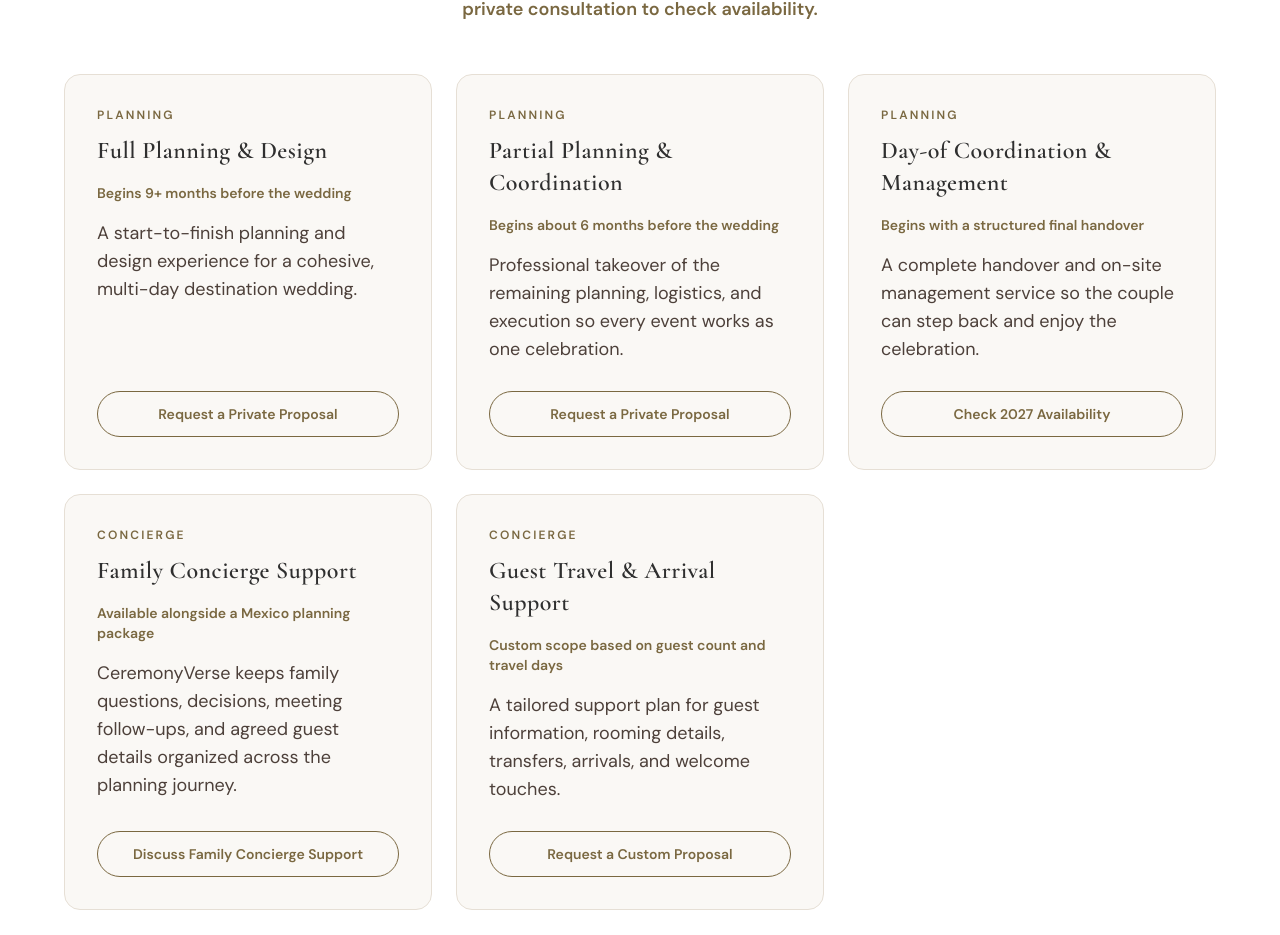
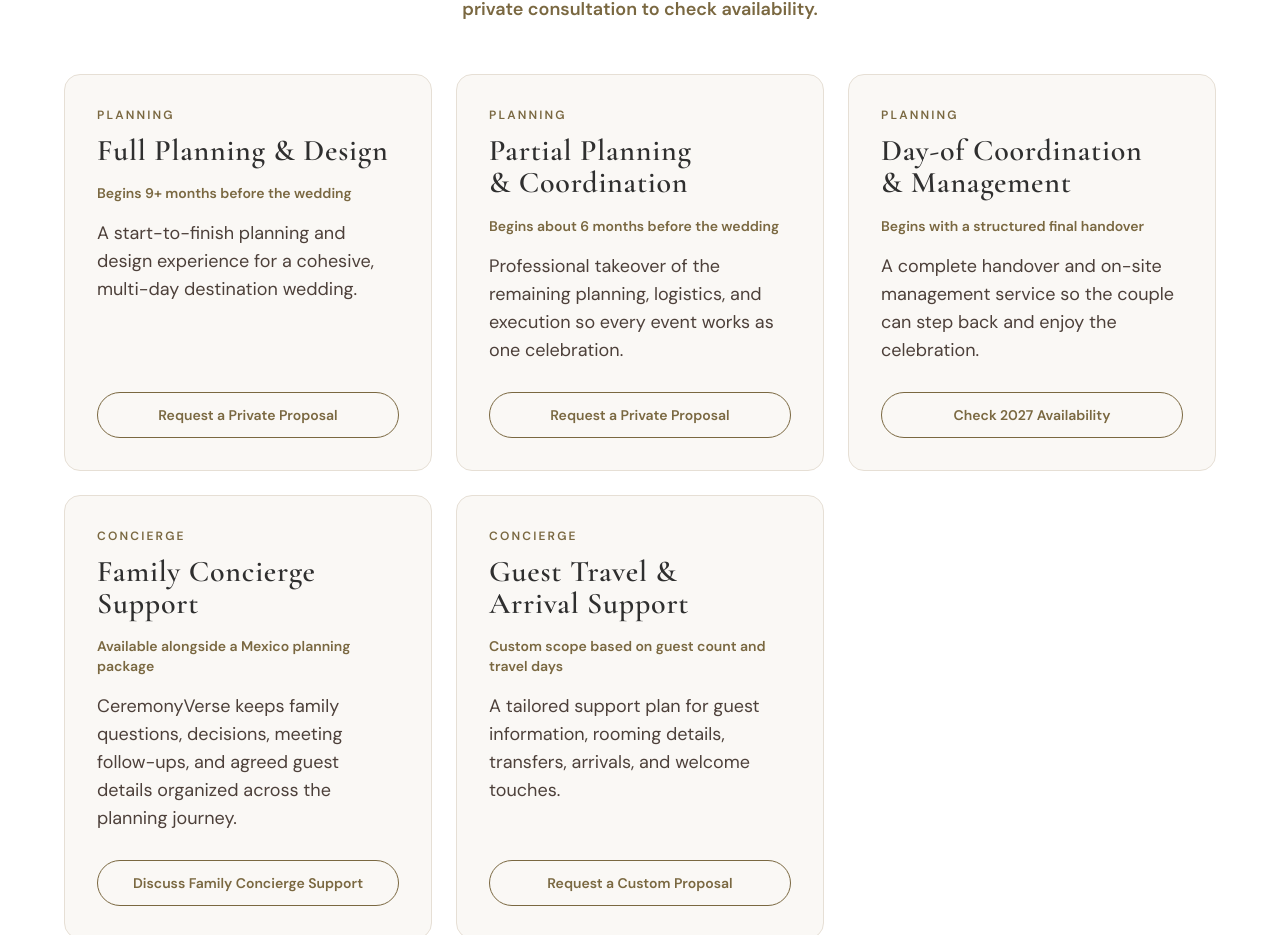
Before and after one commit to leylabernie/v0-ceremony-verse-wedding-concierge, a Next.js app: page / in a window 1280 px wide. Shown: the part 3177-4112 px from the top of the page. Built offline with nearby package versions, Linux system fonts and the light colour scheme.

Commit message:
Apply luxury package title styling without republishing page content

```diff
--- a/app/globals.css
+++ b/app/globals.css
@@ -200,7 +200,9 @@
 /* Mexico package names use the same Cormorant display family as the site's
    luxury section headers, at a card-appropriate scale. Keeping this shared
    class prevents the four package views from drifting apart again. */
-.cv-package-title {
+.cv-package-title,
+article.flex.flex-col.rounded-2xl.border.border-\[\#e6dfd5\].bg-\[\#faf8f5\].p-8 > h3,
+article.flex.flex-col.rounded-2xl.border.border-white\/15.bg-white\/5.p-8 > h3 {
   font-family: var(--font-cormorant), 'Cormorant Garamond', Georgia, serif;
   font-size: clamp(1.875rem, 2.1vw, 2.125rem);
   font-weight: 600;
```
